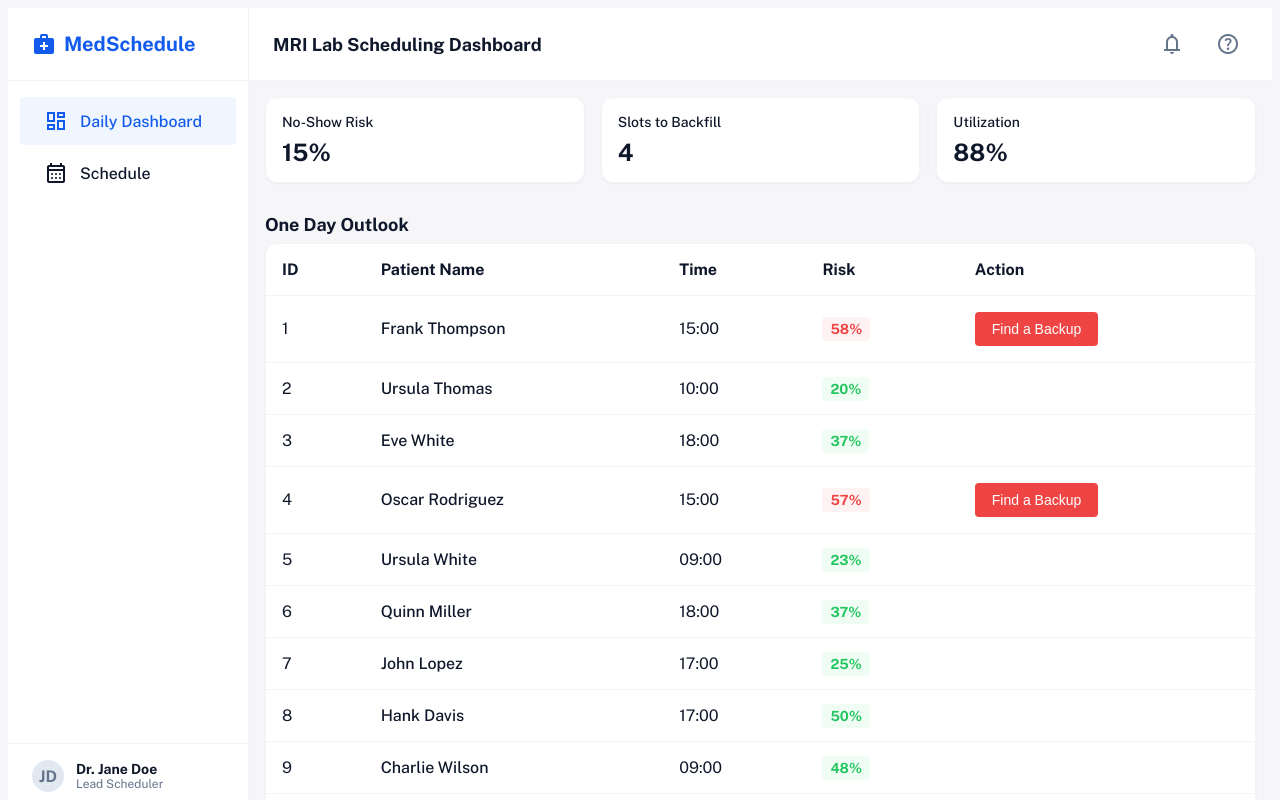
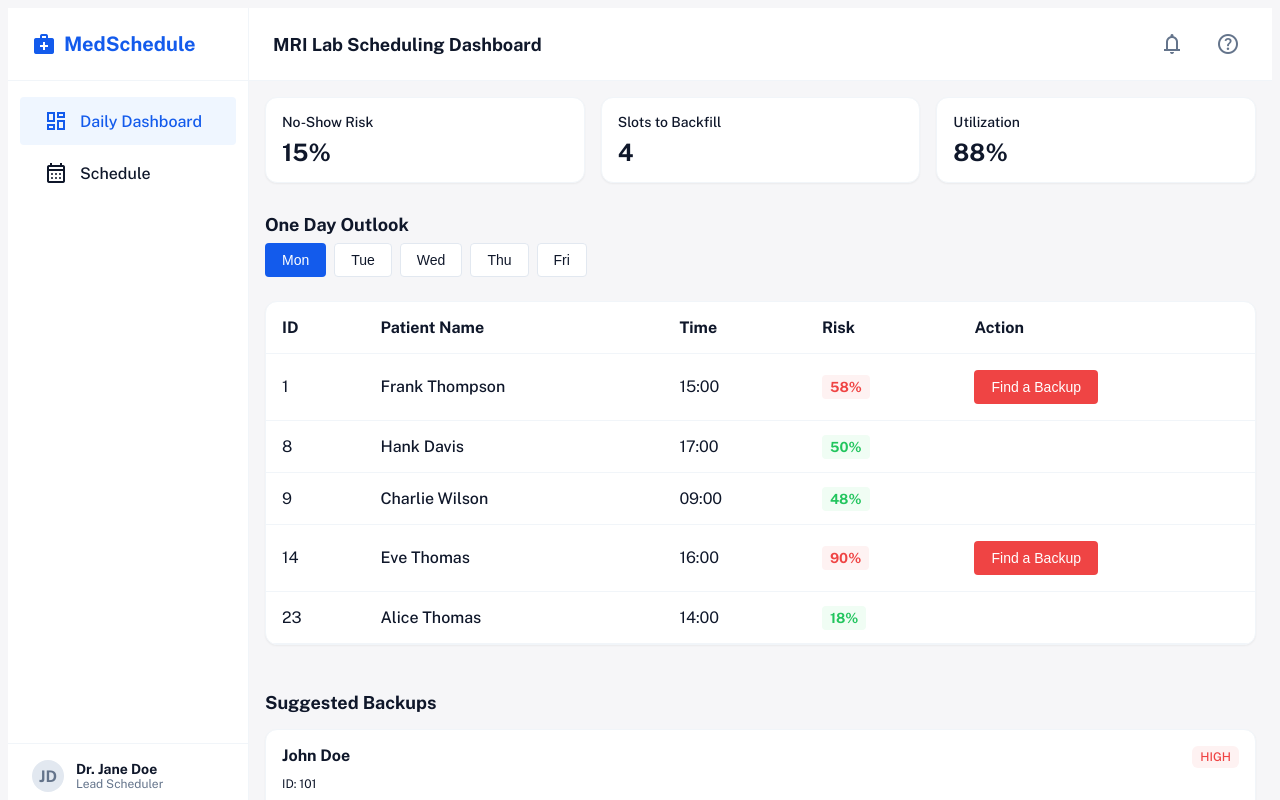
Before and after one commit to Kaanart/NoShowAgent, a React (Vite) app in the folder frontend/: page / in a window 1280 px wide. Shown: the top 800 px of the page. Built offline with nearby package versions, Linux system fonts and the light colour scheme.

Commit message:
feat(frontend): Implement day filtering for One Day Outlook and fix tests

```diff
--- a/frontend/src/components/Dashboard.tsx
+++ b/frontend/src/components/Dashboard.tsx
@@ -1,4 +1,4 @@
-import React from 'react';
+import React, { useState, useEffect } from 'react';
 import Card from './ui/Card';
 import Button from './ui/Button';
 
@@ -18,6 +18,23 @@ interface DashboardProps {
 }
 
 const Dashboard: React.FC<DashboardProps> = ({ appointments, onPromote }) => {
+  const uniqueDates = Array.from(new Set(appointments.map(a => a.appointment_date))).sort();
+  const [selectedDate, setSelectedDate] = useState<string>(uniqueDates[0] || '');
+
+  useEffect(() => {
+    if (uniqueDates.length > 0 && (!selectedDate || !uniqueDates.includes(selectedDate))) {
+      setSelectedDate(uniqueDates[0]);
+    }
+  }, [appointments, selectedDate]);
+
+  const filteredAppointments = appointments.filter(a => a.appointment_date === selectedDate);
+
+  const formatDay = (dateString: string) => {
+    if (!dateString) return '';
+    const date = new Date(dateString + 'T00:00:00');
+    return date.toLocaleDateString('en-US', { weekday: 'short' });
+  };
+
   return (
     <div className="dashboard" style={{ padding: '1rem', display: 'flex', flexDirection: 'column', gap: '1rem' }}>
 
@@ -40,6 +57,17 @@ const Dashboard: React.FC<DashboardProps> = ({ appointments, onPromote }) => {
       {/* Daily Outlook Section */}
       <section>
         <h2 style={{ fontSize: '1.125rem', fontWeight: 'bold', marginBottom: '0.5rem' }}>One Day Outlook</h2>
+        <div style={{ display: 'flex', gap: '0.5rem', marginBottom: '1rem', overflowX: 'auto', paddingBottom: '0.5rem' }}>
+          {uniqueDates.map(date => (
+            <Button
+              key={date}
+              variant={selectedDate === date ? 'primary' : 'secondary'}
+              onClick={() => setSelectedDate(date)}
+            >
+              {formatDay(date)}
+            </Button>
+          ))}
+        </div>
         <Card>
           <table style={{ width: '100%', textAlign: 'left', borderCollapse: 'collapse' }}>
             <thead>
@@ -52,7 +80,8 @@ const Dashboard: React.FC<DashboardProps> = ({ appointments, onPromote }) => {
               </tr>
             </thead>
             <tbody>
-              {appointments.map((appt) => (
+              {filteredAppointments.length > 0 ? (
+                filteredAppointments.map((appt) => (
                   <tr key={appt.id} style={{ borderBottom: '1px solid var(--border-light)' }}>
                     <td style={{ padding: '1rem' }}>{appt.id}</td>
                     <td style={{ padding: '1rem', fontWeight: 500 }}>{appt.patient_name}</td>
@@ -75,7 +104,14 @@ const Dashboard: React.FC<DashboardProps> = ({ appointments, onPromote }) => {
                       )}
                     </td>
                   </tr>
-              ))}
+                ))
+              ) : (
+                <tr>
+                  <td colSpan={5} style={{ padding: '2rem', textAlign: 'center', color: 'var(--text-dark)' }}>
+                    No appointments for this day.
+                  </td>
+                </tr>
+              )}
             </tbody>
           </table>
         </Card>
```
Also changed, not shown: 1 other file (tests, documents, lock files or other folders). Lines whose indentation alone changed are shown as unchanged.
